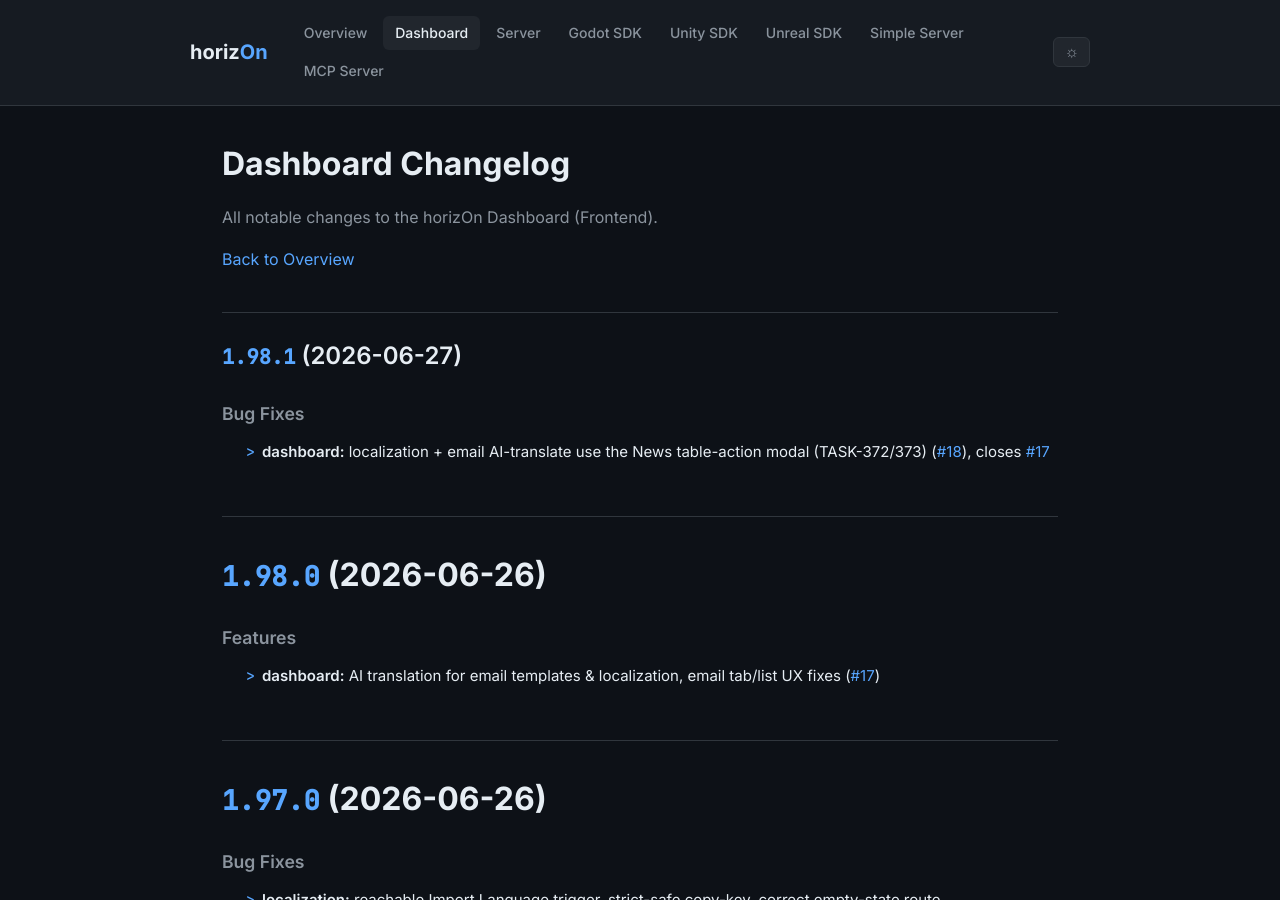
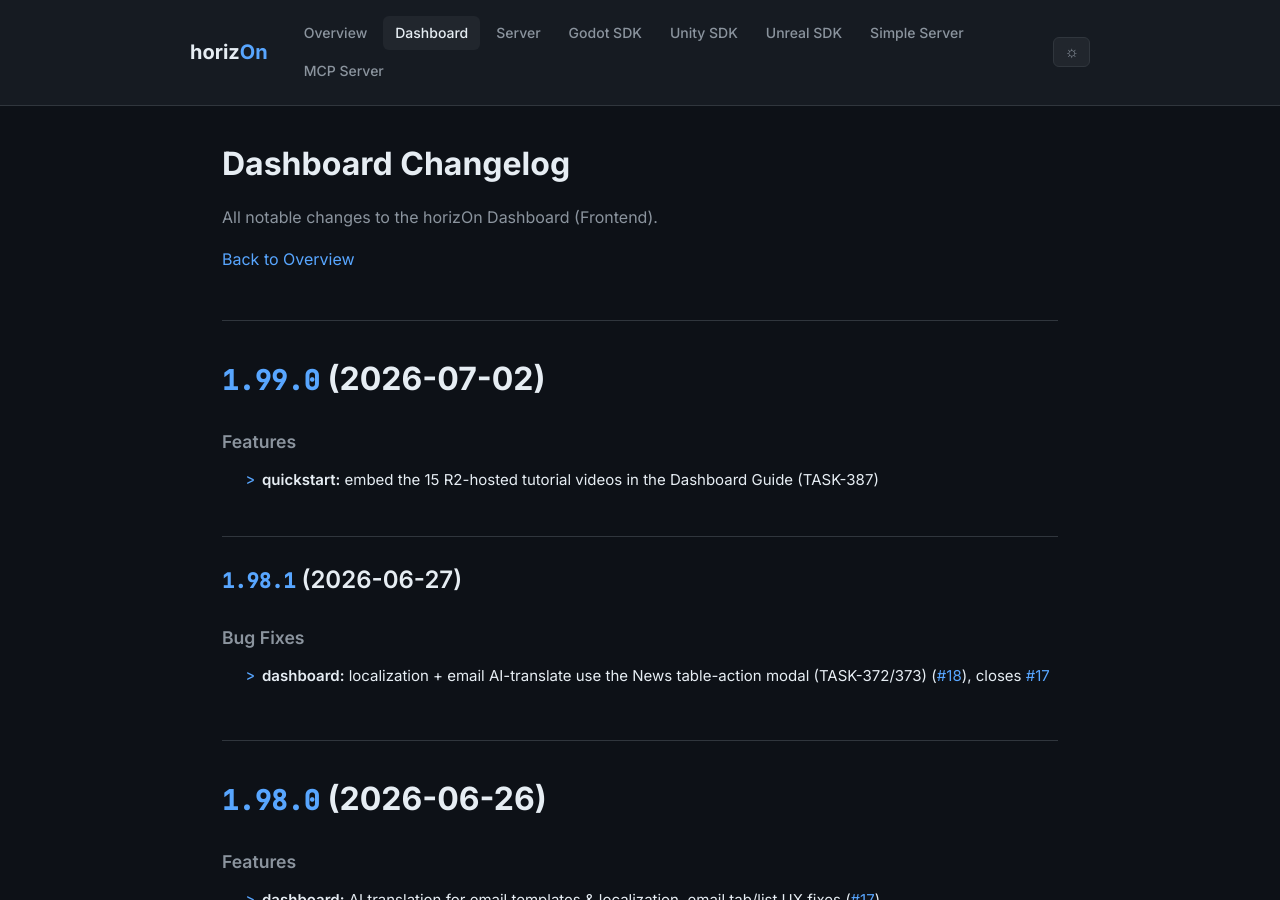
Before and after one commit to ProjectMakersDE/horizOn-Changelog, a Jekyll site: the page built from dashboard-changelog.md, in a window 1280 px wide and 900 px high. Built offline with Jekyll 4.4.1, drawn with Linux system fonts in a browser that asks for light colours.

Commit message:
chore: sync changelogs [skip ci]

```diff
--- a/dashboard-changelog.md
+++ b/dashboard-changelog.md
@@ -8,6 +8,13 @@ title: Dashboard Changelog
 All notable changes to the horizOn Dashboard (Frontend).
 
 [Back to Overview](.)
+
+# [1.99.0](https://github.com/ProjectMakersDE/horizOn-Dashboard/compare/v1.98.1...v1.99.0) (2026-07-02)
+
+
+### Features
+
+* **quickstart:** embed the 15 R2-hosted tutorial videos in the Dashboard Guide (TASK-387) ([f110e2b](https://github.com/ProjectMakersDE/horizOn-Dashboard/commit/f110e2b5249b9963f39ebb55c15bb90b42d52b76))
 
 ## [1.98.1](https://github.com/ProjectMakersDE/horizOn-Dashboard/compare/v1.98.0...v1.98.1) (2026-06-27)
 
```
Also changed, not shown: index.md (+1 -1 lines).
